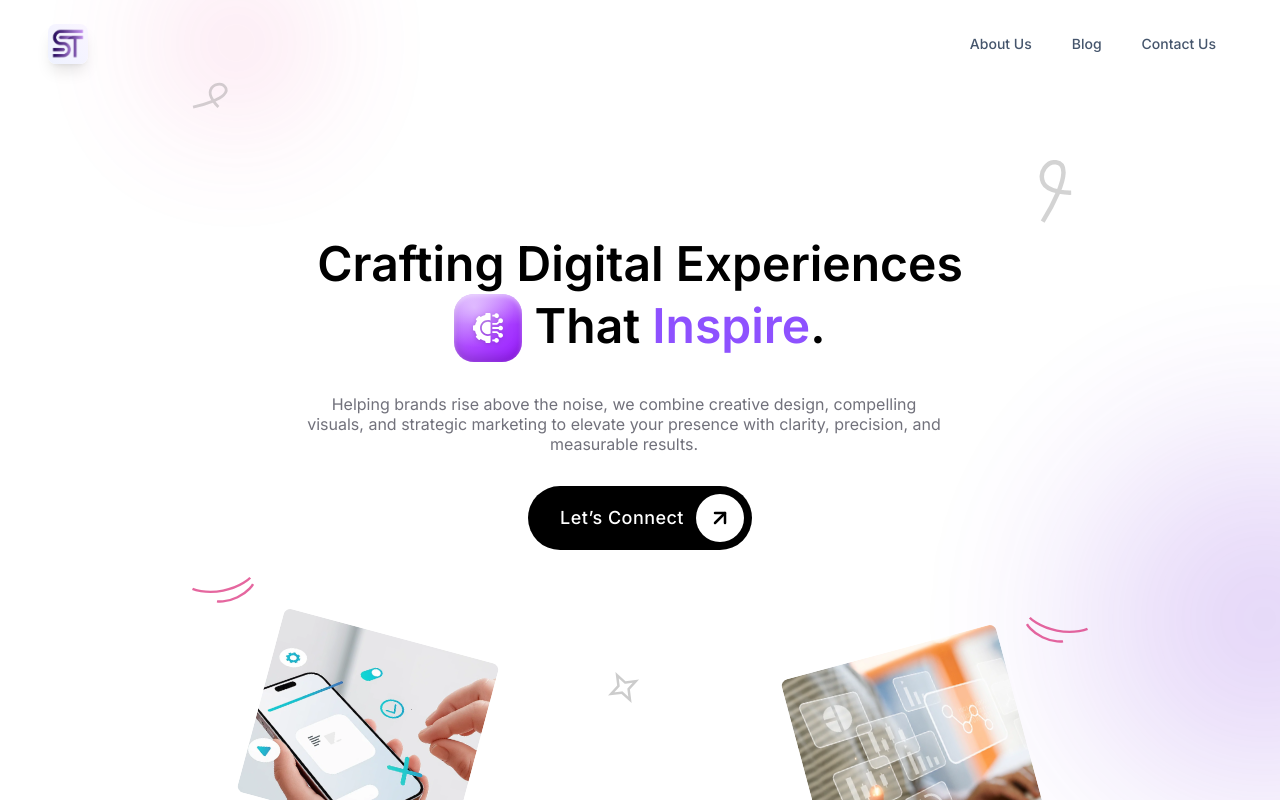
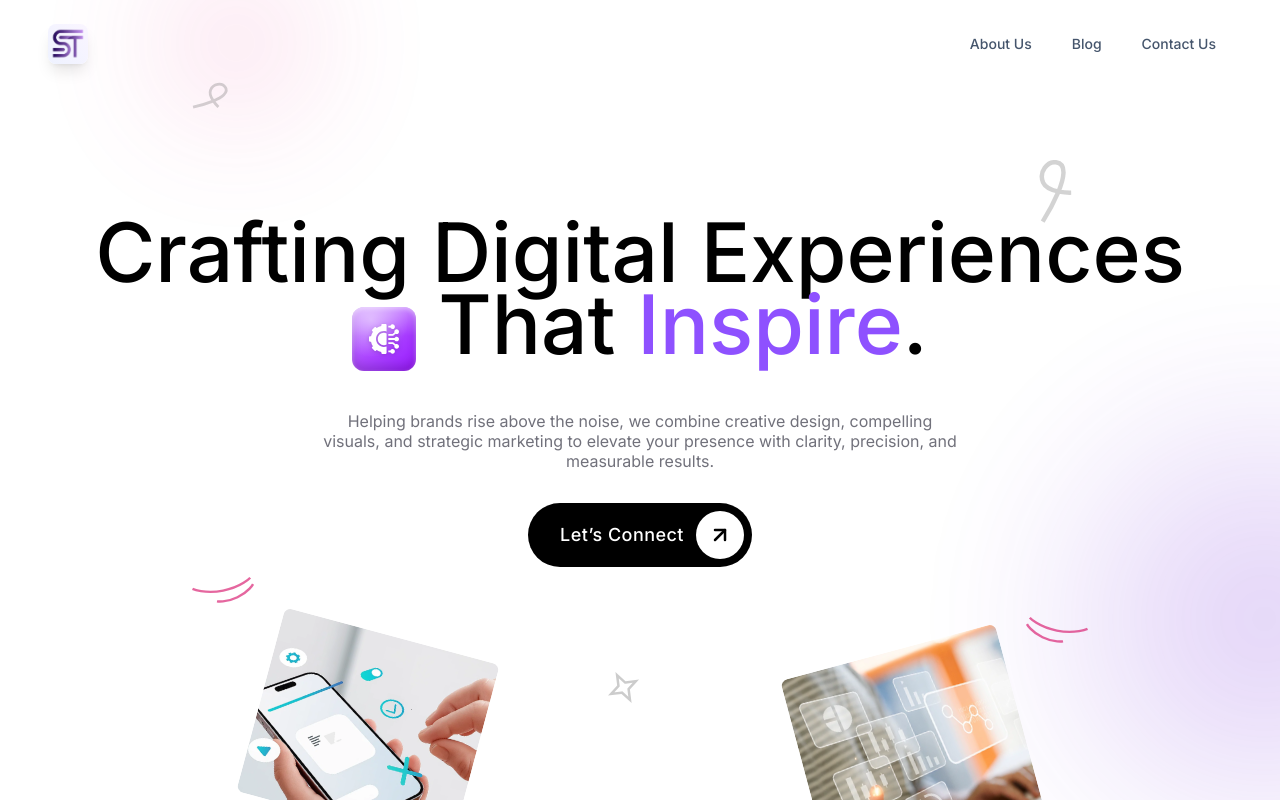
Before and after one commit to Mani-dev8/my-web, a Next.js app: page / in a window 1280 px wide. Shown: the top 802 px of the page. Built offline with nearby package versions, Linux system fonts and the light colour scheme.

Commit message:
feat: handled herosection prop issue

```diff
--- a/app/components/common/ElevatedIcon.tsx
+++ b/app/components/common/ElevatedIcon.tsx
@@ -8,9 +8,6 @@ type ElevatedIconProps = {
   className?: string;
   color?: string;
 };
-
-const toCssSize = (size?: number | string) =>
-  typeof size === "number" ? `${size}px` : size ?? "94px";
 
 const colorMap: Record<string, string> = {
   pink: "from-pink-400 via-pink-500 to-pink-600",
@@ -24,33 +21,29 @@ function ElevatedIcon({
   className,
   color = "pink",
 }: ElevatedIconProps) {
-  const dimension = toCssSize(size);
   const bgColor = colorMap[color];
   return (
     <div
-      className={`relative inline-flex items-center justify-center ${
+      className={`relative inline-flex items-center justify-center size-8 sm:size-9 md:size-11 lg:size-16 mb-2 ${
         className ?? ""
       }`}
-      style={{ width: dimension, height: dimension }}
     >
       <div
-        className={`relative flex h-full w-full items-center justify-center rounded-[20px] bg-gradient-to-br ${bgColor} shadow-[inset_0_2px_4px_rgba(255,255,255,0.4),inset_0_-6px_10px_rgba(0,0,0,0.15)] ring-1 ring-white/20`}
+        className={`relative flex h-full w-full items-center justify-center rounded-lg md:rounded-xl bg-gradient-to-br ${bgColor} shadow-[inset_0_2px_4px_rgba(255,255,255,0.4),inset_0_-6px_10px_rgba(0,0,0,0.15)] ring-1 ring-white/20`}
       >
         {/* 3. KEPT: Specular highlight (the white shine on top-left) */}
         <div
-          className="pointer-events-none absolute inset-0 rounded-[20px] bg-[radial-gradient(circle_at_30%_20%,rgba(255,255,255,0.45),rgba(255,255,255,0)_55%)]"
+          className="pointer-events-none absolute inset-0 rounded-lg md:rounded-xl bg-[radial-gradient(circle_at_30%_20%,rgba(255,255,255,0.45),rgba(255,255,255,0)_55%)]"
+        aria-hidden
+        />
+        {/* 4. KEPT: Top linear sheen */}
+        <div
+          className="pointer-events-none absolute inset-0 rounded-lg md:rounded-xl bg-[linear-gradient(180deg,rgba(255,255,255,0.32)_0%,rgba(255,255,255,0)_45%)] mix-blend-screen"
           aria-hidden
         />
-
-        {/* 4. KEPT: Top linear sheen */}
-        <div
-          className="pointer-events-none absolute inset-0 rounded-[20px] bg-[linear-gradient(180deg,rgba(255,255,255,0.32)_0%,rgba(255,255,255,0)_45%)] mix-blend-screen"
-          aria-hidden
-        />
-
         <div className="relative drop-shadow-sm">
           {icon ?? (
-            <TrendingUp className="h-10 w-10 text-white" strokeWidth={3} />
+            <TrendingUp className="h-9 w-9 text-white" strokeWidth={3} />
           )}
         </div>
       </div>
--- a/app/components/common/SectionTitle.tsx
+++ b/app/components/common/SectionTitle.tsx
@@ -6,7 +6,7 @@ type Props = {
 
 function SectionTitle({ title }: Props) {
   return (
-    <span className='rounded-full border border-zinc-300 px-5 py-2 font-medium md:font-semibold md:text-sm lg:text-base text-xs text-zinc-950 uppercase'>{title}</span>
+    <span className='rounded-full border border-zinc-300 px-5 py-2 font-medium md:text-sm text-xs text-zinc-950 uppercase'>{title}</span>
   )
 }
 
--- a/app/components/sections/HeroSection.tsx
+++ b/app/components/sections/HeroSection.tsx
@@ -16,7 +16,7 @@ import TextFade from "../common/TextFade";
 import { AnimatePresence } from "framer-motion";
 import { useEffect, useState } from "react";
 
-type Props = {
+type RenderSectionProps = {
   prefixText: string;
   suffixText: string;
   Icon: React.ReactNode;
@@ -32,22 +32,22 @@ const RenderSection = ({
   primaryText,
   color,
   description,
-}: Props) => {
+}: RenderSectionProps) => {
   return (
     <TextFade
       direction="up"
-      className="space-y-2 md:space-y-4 lg:space-y-8 mb-2 md:mb-4 lg:mb-8"
+      className="space-y-2 md:space-y-4 lg:space-y-8 mb-4 md:mb-4 lg:mb-8"
     >
-      <h1 className="text-3xl sm:text-4xl md:text-5xl md:leading-tight font-semibold text-center max-w-md lg:max-w-2xl">
+      <h1 className="text-3xl sm:text-4xl md:text-5xl lg:text-[82px] md:leading-18 font-semibold md:font-medium text-center max-w-md lg:max-w-6xl">
         {prefixText} {Icon}&nbsp;
         {suffixText} <span className={`${color}`}>{primaryText}</span>.
       </h1>
-      <Description className="md:text-center" text={description} />
+      <Description className="mx-auto md:text-center" text={description} />
     </TextFade>
   );
 };
 
-function HeroSection({}: Props) {
+function HeroSection() {
   const [currentIndex, setCurrentIndex] = useState(0);
 
   useEffect(() => {
@@ -110,7 +110,7 @@ const heroData = [
   {
     prefixText: "Where",
     suffixText: "Design Meets Digital",
-    Icon: <ElevatedIcon size={68} />,
+    Icon: <ElevatedIcon />,
     primaryText: "Growth",
     color: "text-pink-500",
     description:
@@ -119,9 +119,7 @@ const heroData = [
   {
     prefixText: "Crafting Digital Experiences",
     suffixText: "That",
-    Icon: (
-      <ElevatedIcon size={68} icon={<CogAutomationIcon />} color="violet" />
-    ),
+    Icon: <ElevatedIcon icon={<CogAutomationIcon />} color="violet" />,
     primaryText: "Inspire",
     color: "text-violet-500",
     description:
@@ -130,7 +128,9 @@ const heroData = [
   {
     prefixText: "Accelerating brands",
     suffixText: "Through",
-    Icon: <ElevatedIcon size={68} icon={<RocketIcon />} color="blue" />,
+    Icon: (
+      <ElevatedIcon icon={<RocketIcon className="size-5" />} color="blue" />
+    ),
     primaryText: "Innovations",
     color: "text-blue-500",
     description:
--- a/app/components/sections/OurExpertiseSection.tsx
+++ b/app/components/sections/OurExpertiseSection.tsx
@@ -14,7 +14,7 @@ function OurExpertiseSection({}: Props) {
         Building Digital Experiences That Inspire Growth
       </Heading>
       <Description text="We specialize in blending creativity, technology, and storytelling delivering design solutions that not only look stunning but perform seamlessly." />
-      <div className="space-y-4 mt-4 mx-4 lg:flex lg:space-x-4">
+      <div className="space-y-4 lg:space-y-0 mt-4 mx-4 lg:flex lg:space-x-2">
         {services.map((item, index) => (
           <ExpertiseCard key={`expertise_card_${index}`} {...item} />
         ))}
```
